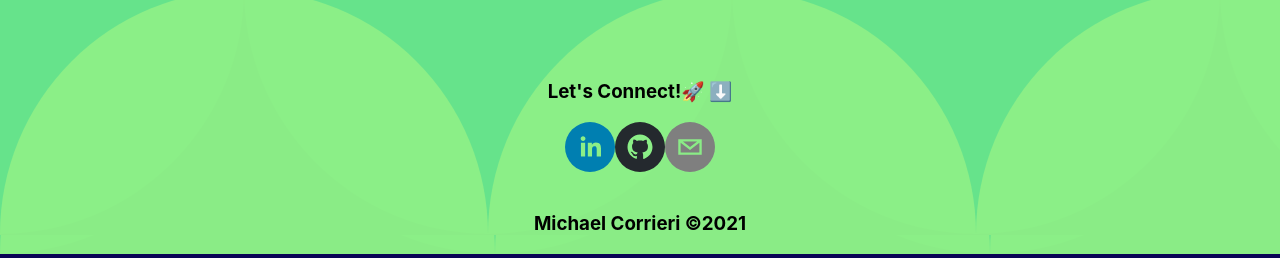
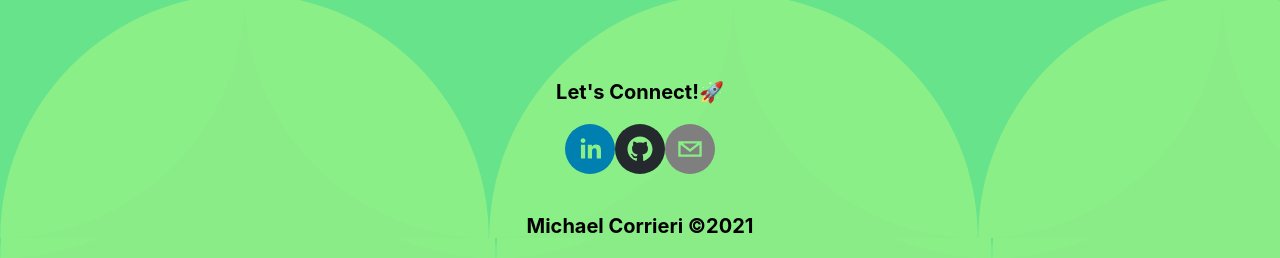
Before and after one commit to mcorrieri/Portfolio, a React (Create React App) app: page / in a window 1280 px wide. Shown: the part 4697-4955 px from the top of the page. Built offline with nearby package versions, Linux system fonts and the light colour scheme.

Commit message:
Minor updates

```diff
--- a/src/Components/MyInfo.js
+++ b/src/Components/MyInfo.js
@@ -3,7 +3,7 @@
 function MyInfo() {
   return (
     <div id="myinfo">
-      <h3>Let's Connect!🚀 ⬇️</h3>
+      <h3>Let's Connect!🚀</h3>
       <div className="sociallinks">
         <SocialIcon url="https://www.linkedin.com/in/michaelcorrieri/" />
         <SocialIcon url="https://github.com/mcorrieri" />
--- a/src/index.css
+++ b/src/index.css
@@ -220,6 +220,10 @@
   border: 1px solid #8e8d8a;
 }
 
+h3 {
+  font-size: 20px;
+}
+
 @media (max-width: 480px) {
   .App {
     min-width: 100vw;
@@ -281,11 +285,7 @@
   }
 
   span {
-    padding-top: 10px;
-    font-size: 30px;
-  }
-
-  h3 {
+    padding-top: 30px;
     font-size: 30px;
   }
 
```
Also changed, not shown: public/index.html (+1 -22 lines).
